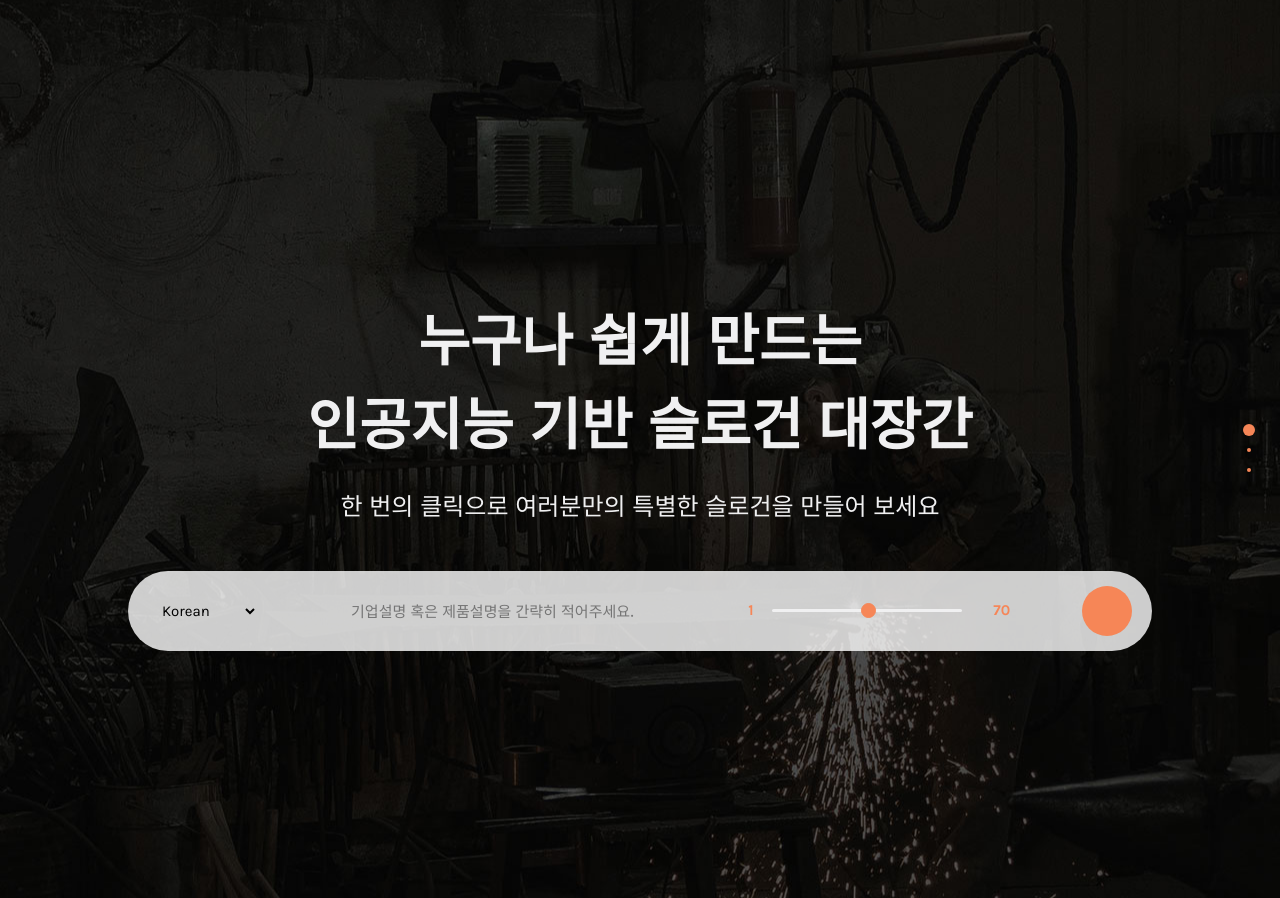
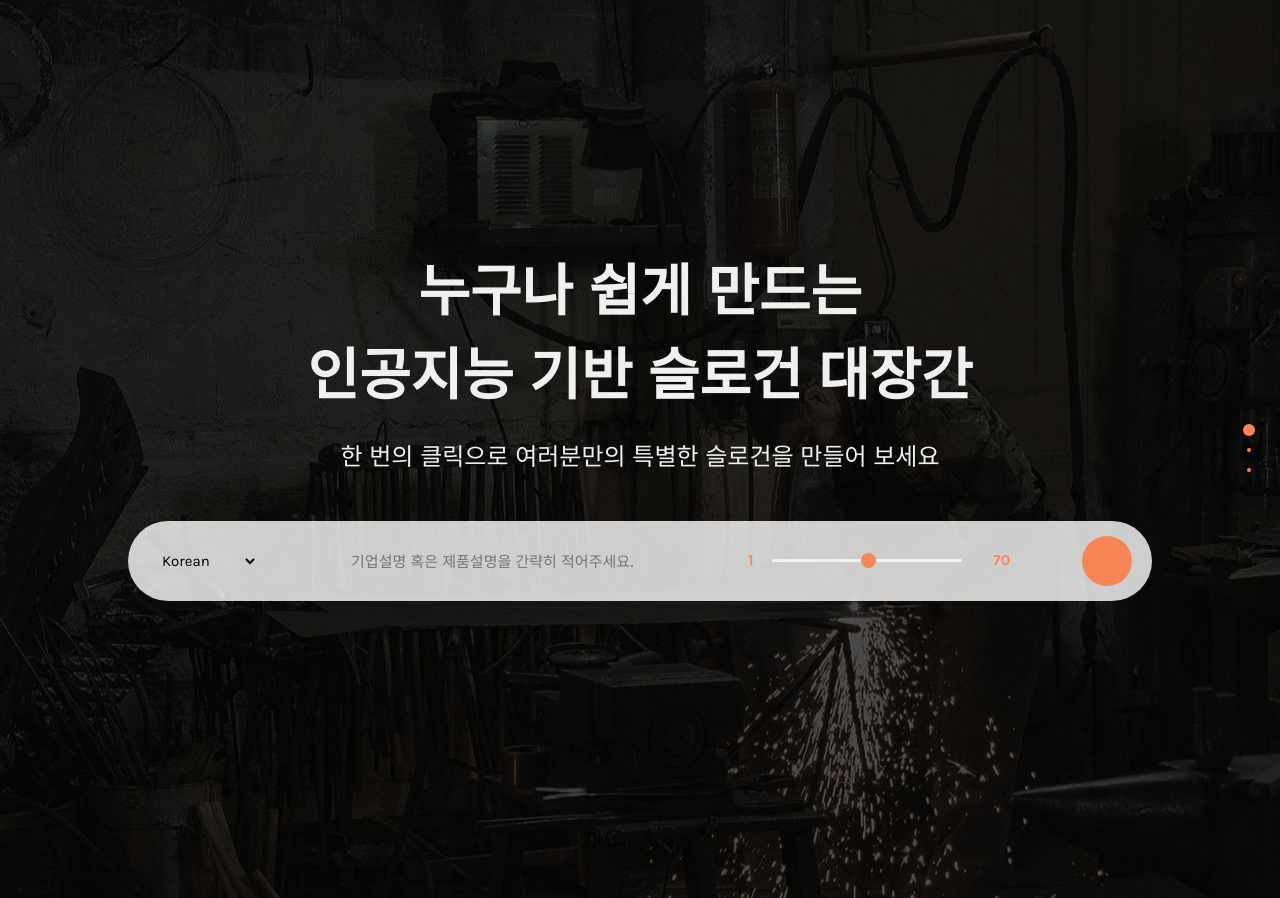
Before and after one commit to 5kdk/Slogan-Smithy-WEB, a Django app: page /smithy/index/ in a window 1280 px wide. Shown: the part 436-1334 px from the top of the page. Run offline with Django 3.2, Linux system fonts and the light colour scheme; parts of the project's set-up code (start-up, migrations or seed data) failed here and were passed over; some libraries are stand-ins or nearby versions; some web fonts are replaced.

Commit message:
main box padding edit

```diff
--- a/static/css/base.css
+++ b/static/css/base.css
@@ -45,6 +45,7 @@ a:hover {
   align-items: center;
   justify-content: space-between;
   padding: 15px 30px;
+  z-index: 100;
 }
 
 .navbar__logo {
@@ -127,7 +128,7 @@ a:hover {
 /*------------- main text -------------*/
 
 .mainbox {
-  padding: 100px 0px 200px 0px;
+  padding: 0px 0px 200px 0px;
   max-width: 1024px;
   text-align: center;
   margin-left: auto;
```
